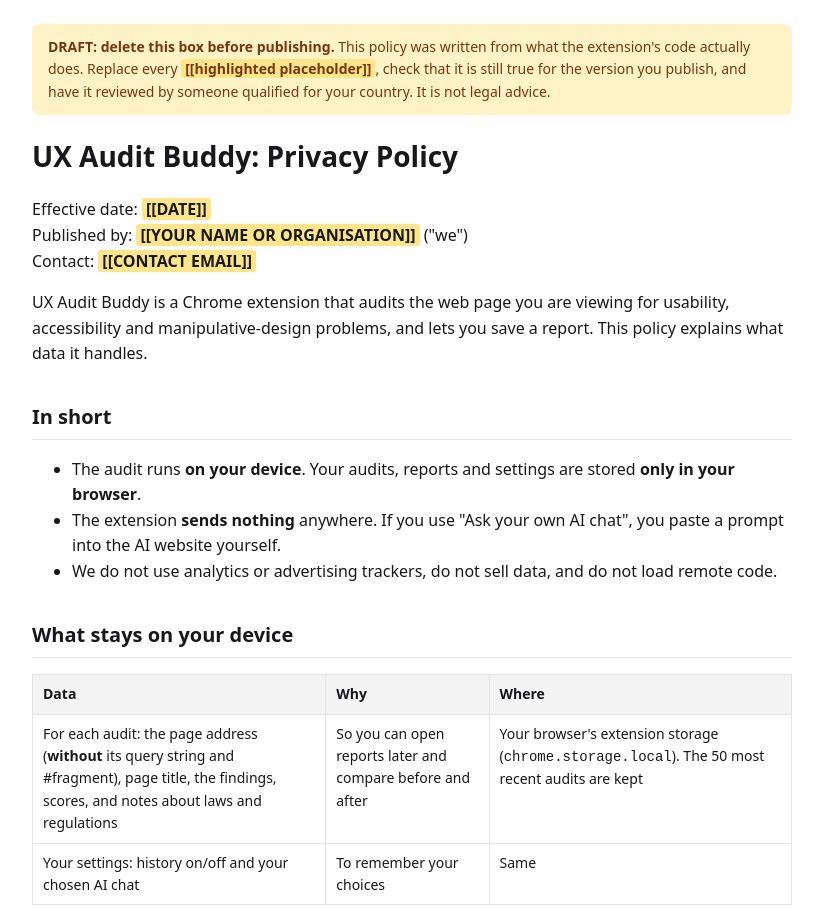
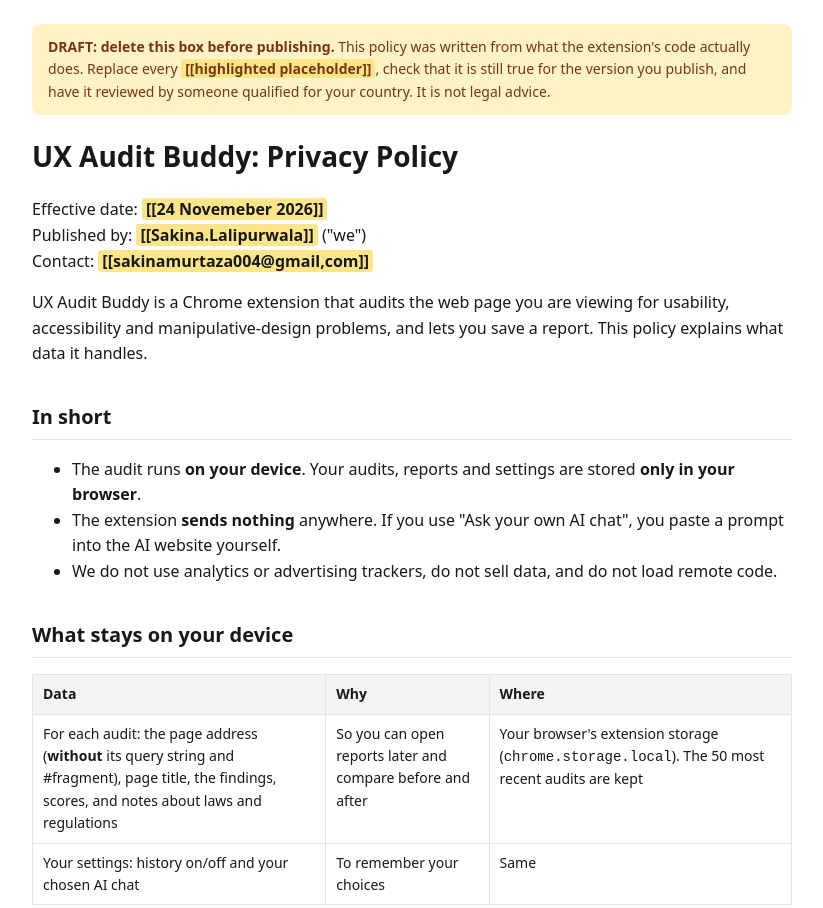
Before and after one commit to sakinamurtaza004-dev/UX-agent, a browser extension: page docs/privacy-policy.html in a window 1280 px wide. Shown: the top 908 px of the page, without its empty margins (228-1051 px from the left). Drawn offline with Linux system fonts and the light colour scheme.

Commit message:
Update privacy policy with effective date and contact info

```diff
--- a/docs/privacy-policy.html
+++ b/docs/privacy-policy.html
@@ -17,9 +17,9 @@
 <div class="draft"><b>DRAFT: delete this box before publishing.</b> This policy was written from what the extension's code actually does. Replace every <span class="todo">[[highlighted placeholder]]</span>, check that it is still true for the version you publish, and have it reviewed by someone qualified for your country. It is not legal advice.</div>
 
 <h1>UX Audit Buddy: Privacy Policy</h1>
-<p>Effective date: <span class="todo">[[DATE]]</span><br>
-Published by: <span class="todo">[[YOUR NAME OR ORGANISATION]]</span> ("we")<br>
-Contact: <span class="todo">[[CONTACT EMAIL]]</span></p>
+<p>Effective date: <span class="todo">[[24 Novemeber 2026]]</span><br>
+Published by: <span class="todo">[[Sakina.Lalipurwala]]</span> ("we")<br>
+Contact: <span class="todo">[[sakinamurtaza004@gmail,com]]</span></p>
 
 <p>UX Audit Buddy is a Chrome extension that audits the web page you are viewing for usability, accessibility and manipulative-design problems, and lets you save a report. This policy explains what data it handles.</p>
 
@@ -69,7 +69,7 @@ Contact: <span class="todo">[[CONTACT EMAIL]]</span></p>
 <p>The extension is not directed at children under 13 and we do not knowingly collect their data.</p>
 
 <h2>Your choices and rights</h2>
-<p>Because audits are stored on your device, you control them directly (delete, export, turn history off). <span class="todo">[[ADD ANY RIGHTS THAT APPLY WHERE YOU AND YOUR USERS ARE (for example under the GDPR or India's DPDP Act). Get qualified advice.]]</span></p>
+<p>Because audits are stored on your device, you control them directly (delete, export, turn history off). <span class="todo">[[If you are in the EU/UK, India or another region with privacy laws, you may have the right to ask what data we hold about you and to have it deleted. This extension stores everything on your own device, so you can delete it yourself, and you can contact us at the email above with any questions.]]</span></p>
 
 <h2>Changes</h2>
 <p>If we change what the extension collects or shares, we will update this page and the effective date before the change takes effect.</p>
```
